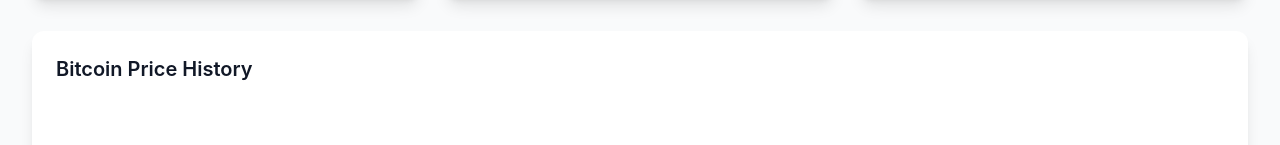
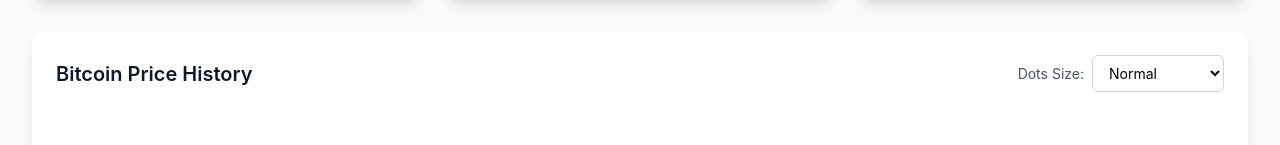
Before and after one commit to TomazMPP/tmpp-bitcoin-tracker, a React (Create React App) app: page / in a window 1280 px wide. Shown: the part 358-503 px from the top of the page. Built offline with nearby package versions, Linux system fonts and the light colour scheme; no server answers.

Commit message:
feat: sized in graph BTC/BRL/USD

```diff
--- /dev/null
+++ b/src/components/Chart/BitcoinPriceChart.jsx
@@ -0,0 +1,137 @@
+import React, { useState, useCallback } from 'react';
+import { LineChart, Line, XAxis, YAxis, Tooltip, ResponsiveContainer, Legend } from 'recharts';
+
+const BitcoinPriceChart = ({
+  chartData,
+  currency,
+  CustomTooltip,
+  formatCurrency
+}) => {
+  const [dotSizeType, setDotSizeType] = useState('normal');
+
+  const calculateDotSize = useCallback((transaction) => {
+    if (!transaction) return 6;
+
+    switch (dotSizeType) {
+      case 'btc': {
+        const maxBtc = Math.max(...chartData
+          .filter(d => d.transaction)
+          .map(d => d.transaction.btcAmount));
+        const minBtc = Math.min(...chartData
+          .filter(d => d.transaction)
+          .map(d => d.transaction.btcAmount));
+
+        const scale = (transaction.btcAmount - minBtc) / (maxBtc - minBtc);
+        const minSize = 4;
+        const maxSize = 20;
+        return minSize + (scale * (maxSize - minSize));
+      }
+
+      case 'fiat': {
+        const amount = currency === 'USD' ? transaction.usdAmount : transaction.brlAmount;
+        const values = chartData
+          .filter(d => d.transaction)
+          .map(d => currency === 'USD' ? d.transaction.usdAmount : d.transaction.brlAmount);
+        const maxAmount = Math.max(...values);
+        const minAmount = Math.min(...values);
+
+        const scale = (amount - minAmount) / (maxAmount - minAmount);
+        const minSize = 4;
+        const maxSize = 20;
+        return minSize + (scale * (maxSize - minSize));
+      }
+
+      default:
+        return 6;
+    }
+  }, [dotSizeType, currency, chartData]);
+
+
+  const getDotColor = useCallback(() => {
+    return dotSizeType === 'btc' ? '#f97316' : '#10B981';
+  }, [dotSizeType]);
+
+  return (
+    <div className="bg-white rounded-xl p-6 shadow-lg hover:shadow-xl transition-shadow duration-300">
+      <div className="flex justify-between items-center mb-6">
+        <h2 className="text-xl font-semibold text-gray-900">Bitcoin Price History</h2>
+        <div className="flex items-center gap-2">
+          <span className="text-sm text-gray-600">Dots Size:</span>
+          <select
+            value={dotSizeType}
+            onChange={(e) => setDotSizeType(e.target.value)}
+            className="px-3 py-2 rounded-md border border-gray-300 bg-white text-sm focus:outline-none focus:ring-2 focus:ring-blue-500"
+          >
+            <option value="normal">Normal</option>
+            <option value="btc">Sized in BTC</option>
+            <option value="fiat">Sized in {currency}</option>
+          </select>
+        </div>
+      </div>
+      <div className="h-[400px]">
+        <ResponsiveContainer width="100%" height="100%">
+          <LineChart data={chartData} margin={{ top: 5, right: 20, bottom: 5, left: 0 }}>
+            <XAxis
+              dataKey="date"
+              tick={{ fontSize: 12 }}
+              interval="preserveStartEnd"
+              stroke="#9CA3AF"
+            />
+            <YAxis
+              domain={['auto', 'auto']}
+              tick={{ fontSize: 12 }}
+              tickFormatter={(value) => formatCurrency(value)}
+              stroke="#9CA3AF"
+              width={80}
+            />
+            <Tooltip content={<CustomTooltip />} />
+            <Legend />
+            <Line
+              type="monotone"
+              dataKey={currency === 'USD' ? 'dcaUsd' : 'dcaBrl'}
+              name="Dollar Cost Average (DCA)"
+              stroke="#10B981"
+              strokeDasharray="5 5"
+              dot={false}
+              strokeWidth={2}
+            />
+            <Line
+              type="monotone"
+              dataKey={currency === 'USD' ? 'priceUsd' : 'priceBrl'}
+              name="Bitcoin Price"
+              stroke="#3B82F6"
+              dot={false}
+              strokeWidth={2}
+            />
+            <Line
+              type="monotone"
+              dataKey={d => d.isTransaction ? (currency === 'USD' ? d.priceUsd : d.priceBrl) : null}
+              name="Buys"
+              stroke={getDotColor()}
+              strokeWidth={0}
+              dot={(props) => {
+                const { cx, cy, payload } = props;
+                if (!payload.isTransaction) return null;
+
+                return (
+                  <circle
+                    cx={cx}
+                    cy={cy}
+                    r={calculateDotSize(payload.transaction)}
+                    fill={getDotColor()}
+                    stroke="white"
+                    strokeWidth={2}
+                  />
+                );
+              }}
+              legendType="circle"
+              isAnimationActive={false}
+            />
+          </LineChart>
+        </ResponsiveContainer>
+      </div>
+    </div>
+  );
+};
+
+export default BitcoinPriceChart;
--- a/src/components/Chart/BitcoinTracker.jsx
+++ b/src/components/Chart/BitcoinTracker.jsx
@@ -3,6 +3,7 @@
 import { DollarSign, Coins } from 'lucide-react';
 import transactionsData from '../../data/transactions.json';
 import TransactionsTable from '../TransactionsTable';
+import BitcoinPriceChart from './BitcoinPriceChart';
 
 const BitcoinTracker = () => {
   const [chartData, setChartData] = useState([]);
@@ -559,70 +560,13 @@
 
         {/* Charts Section */}
         <div className="space-y-8">
-          {/* Price Chart */}
-          <div className="bg-white rounded-xl p-6 shadow-lg hover:shadow-xl transition-shadow duration-300">
-            <h2 className="text-xl font-semibold text-gray-900 mb-6">Bitcoin Price History</h2>
-            <div className="h-[400px]">
-              <ResponsiveContainer width="100%" height="100%">
-                <LineChart data={chartData} margin={{ top: 5, right: 20, bottom: 5, left: 0 }}>
-                  <XAxis
-                    dataKey="date"
-                    tick={{ fontSize: 12 }}
-                    interval="preserveStartEnd"
-                    stroke="#9CA3AF"
-                  />
-                  <YAxis
-                    domain={['auto', 'auto']}
-                    tick={{ fontSize: 12 }}
-                    tickFormatter={(value) => {
-                      return new Intl.NumberFormat(currency === 'USD' ? 'en-US' : 'pt-BR', {
-                        style: 'currency',
-                        currency: currency,
-                        minimumFractionDigits: 0,
-                        maximumFractionDigits: 0,
-                      }).format(value);
-                    }}
-                    stroke="#9CA3AF"
-                    width={80}
-                  />
-                  <Tooltip content={<CustomTooltip />} />
-                  <Legend />
-                  <Line
-                    type="monotone"
-                    dataKey={currency === 'USD' ? 'dcaUsd' : 'dcaBrl'}
-                    name="Dollar Cost Average (DCA)"
-                    stroke="#10B981"
-                    strokeDasharray="5 5"
-                    dot={false}
-                    strokeWidth={2}
-                  />
-                  <Line
-                    type="monotone"
-                    dataKey={currency === 'USD' ? 'priceUsd' : 'priceBrl'}
-                    name="Bitcoin Price"
-                    stroke="#3B82F6"
-                    dot={false}
-                    strokeWidth={2}
-                  />
-                  <Line
-                    type="monotone"
-                    dataKey={d => d.isTransaction ? (currency === 'USD' ? d.priceUsd : d.priceBrl) : null}
-                    name="Buys"
-                    stroke="#10B981"
-                    strokeWidth={0}
-                    dot={{
-                      r: 6,
-                      fill: '#10B981',
-                      stroke: 'white',
-                      strokeWidth: 2
-                    }}
-                    legendType="circle"
-                    isAnimationActive={false}
-                  />
-                </LineChart>
-              </ResponsiveContainer>
-            </div>
-          </div>
+{/* Price Chart */}
+<BitcoinPriceChart
+  chartData={chartData}
+  currency={currency}
+  CustomTooltip={CustomTooltip}
+  formatCurrency={formatCurrency}
+/>
 
           {/* Portfolio Value Chart */}
           <div className="bg-white rounded-xl p-6 shadow-lg hover:shadow-xl transition-shadow duration-300">
```
